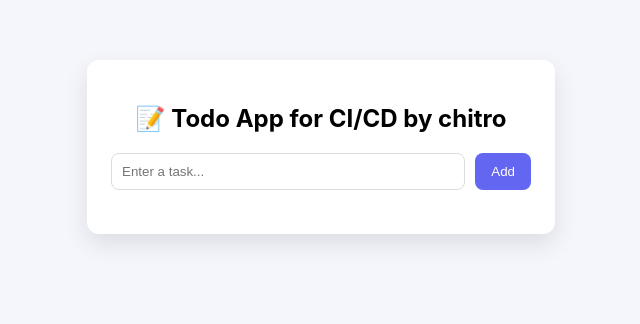
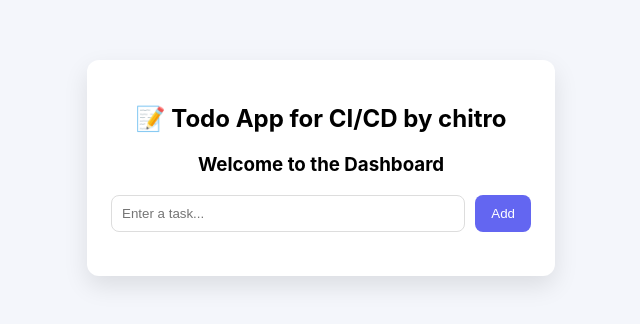
Before and after one commit to Chitropent/todoapp, a React (Create React App) app: page / in a window 1280 px wide. Shown: the top 324 px of the page, without its empty margins (319-959 px from the left). Built offline with nearby package versions, Linux system fonts and the light colour scheme.

Commit message:
line added

```diff
--- a/src/todo/TodoApp.jsx
+++ b/src/todo/TodoApp.jsx
@@ -40,6 +40,7 @@ export default function TodoApp() {
   return (
     <div className="todo-container">
       <h2>📝 Todo App for CI/CD by chitro</h2>
+      <h3>Welcome to the Dashboard</h3>
 
       <div className="input-row">
         <input
```
